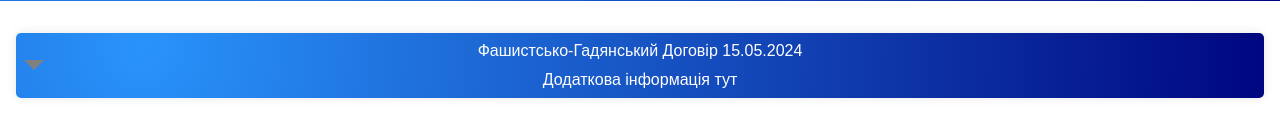
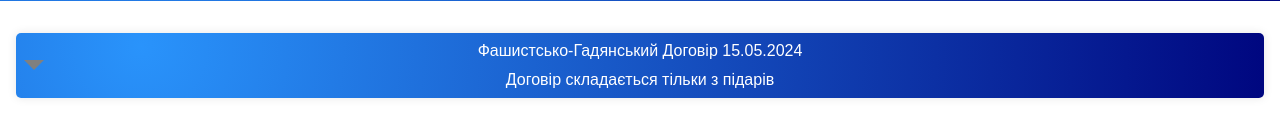
Before and after one commit to bebrakitaex/myclass.github.io, a plain HTML site: page dogovir.html in a window 1280 px wide. Both pictures are taken after a click on the element 34 px from the left and 331 px from the top of the page. Shown: the part 266-402 px from the top of the page. Drawn offline with Linux system fonts and the light colour scheme.

Commit message:
Update dogovir.html

```diff
--- a/dogovir.html
+++ b/dogovir.html
@@ -24,7 +24,7 @@
                 <li>Фашистсько-Гадянський Договір 15.05.2024<div class="arrow" onclick="toggleInfo()"></div>
 
 <div class="additional-info" id="additionalInfo">
-  Додаткова інформація тут
+  Договір складається тільки з підарів
 </div>
 
 <script src="script.js"></script>
```
